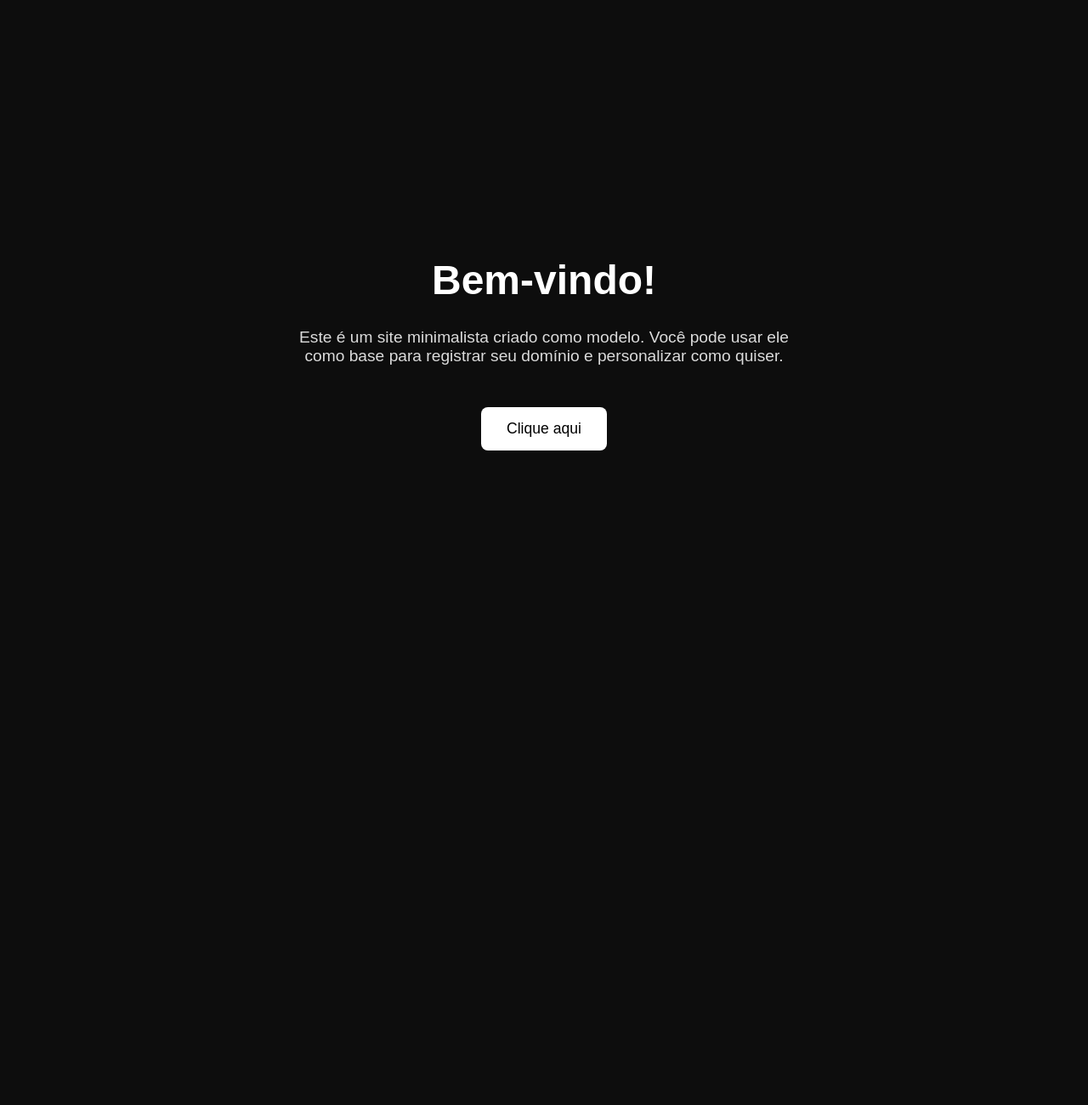
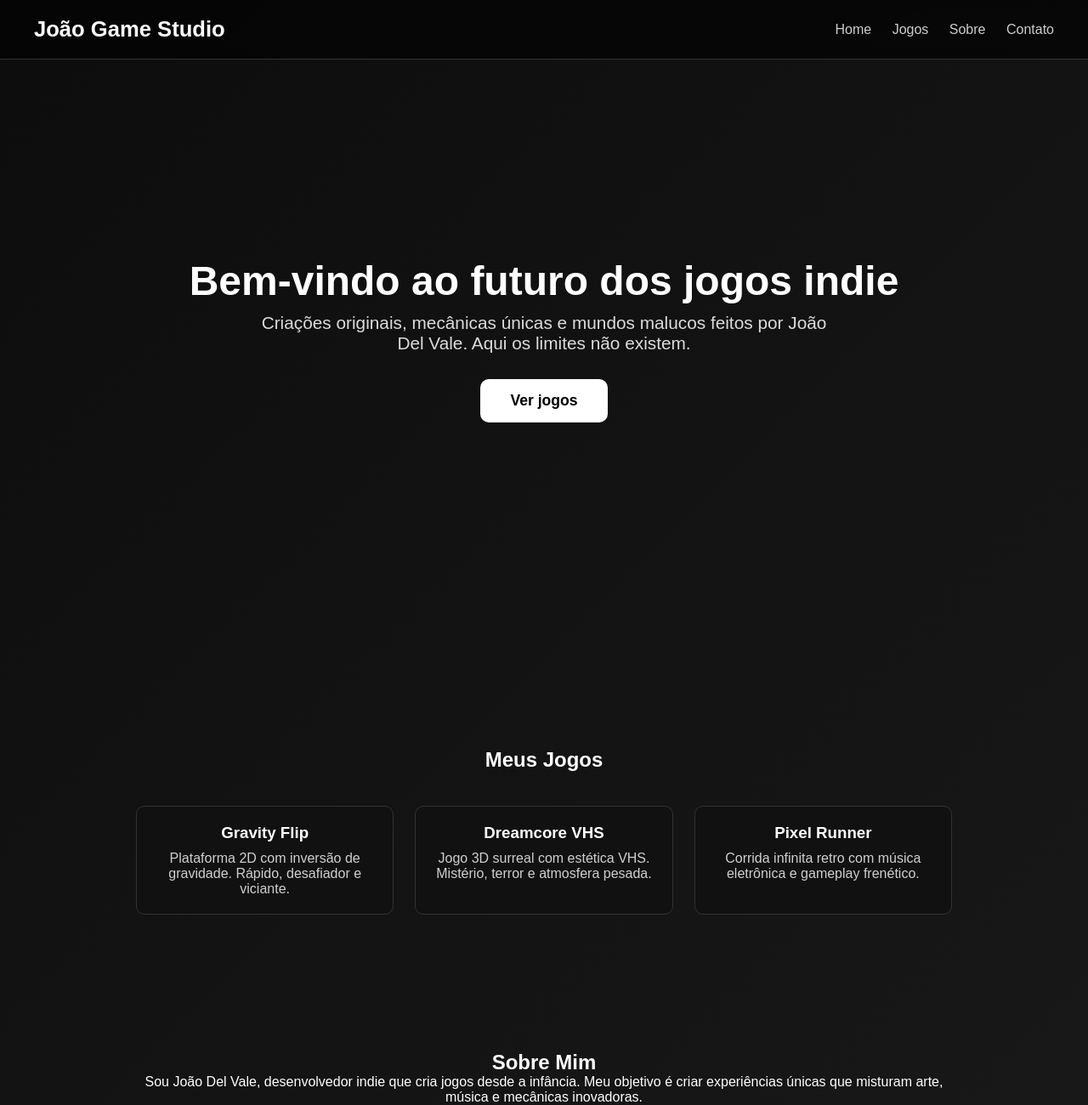
Before and after one commit to joaogamestudio/Meu-Site-BLA-BLA.com, a plain HTML site: page index.html in a window 1280 px wide. Shown: the top 1300 px of the page at 85% size. Before the commit the page ends 800 px from the top, so only its background shows below. Drawn offline with Linux system fonts and the light colour scheme.

Commit message:
Revamp index.html for João Game Studio
Updated the website's content and styling to reflect the new branding for 'João Game Studio'.

```diff
--- a/index.html
+++ b/index.html
@@ -1,57 +1,156 @@
 <!DOCTYPE html>
 <html lang="pt-br">
-
 <head>
   <meta charset="UTF-8" />
   <meta name="viewport" content="width=device-width, initial-scale=1.0" />
-    <title>Meu Site Minimalista</title>
+  <title>João Game Studio</title>
   <style>
+    * { margin: 0; padding: 0; box-sizing: border-box; }
     body {
-            margin: 0;
-            padding: 0;
       font-family: Arial, sans-serif;
-            background: #0d0d0d;
-            color: #ffffff;
+      background: linear-gradient(135deg, #0d0d0d, #1a1a1a);
+      color: #fff;
+      overflow-x: hidden;
+    }
+    header {
+      width: 100%;
+      padding: 20px 40px;
+      display: flex;
+      justify-content: space-between;
+      align-items: center;
+      position: fixed;
+      top: 0;
+      background: rgba(0,0,0,0.6);
+      backdrop-filter: blur(6px);
+      border-bottom: 1px solid #333;
+      z-index: 1000;
+    }
+    header h1 { font-size: 1.6rem; }
+    nav a {
+      text-decoration: none;
+      color: #fff;
+      margin-left: 20px;
+      opacity: 0.8;
+      transition: 0.2s;
+    }
+    nav a:hover { opacity: 1; }
+
+    .hero {
+      height: 100vh;
       display: flex;
       flex-direction: column;
+      justify-content: center;
       align-items: center;
-            justify-content: center;
-            height: 100vh;
       text-align: center;
+      padding: 0 20px;
     }
-
-        h1 {
+    .hero h2 {
       font-size: 3rem;
       margin-bottom: 10px;
     }
-
-        p {
-            font-size: 1.2rem;
-            max-width: 600px;
+    .hero p {
+      font-size: 1.3rem;
+      max-width: 700px;
       opacity: 0.85;
     }
+    .btn {
+      margin-top: 30px;
+      display: inline-block;
+      padding: 15px 35px;
+      background: #fff;
+      color: #000;
+      border-radius: 10px;
+      font-weight: bold;
+      font-size: 1.1rem;
+      text-decoration: none;
+      transition: 0.25s;
+    }
+    .btn:hover { background: #ddd; }
 
-        a.botao {
-            margin-top: 30px;
-            padding: 15px 30px;
-            background: #ffffff;
-            color: #000000;
-            text-decoration: none;
-            border-radius: 8px;
-            font-size: 1.1rem;
-            transition: 0.2s;
+    .section {
+      padding: 80px 20px;
+      max-width: 1000px;
+      margin: auto;
+      text-align: center;
     }
+    .games-grid {
+      margin-top: 40px;
+      display: grid;
+      grid-template-columns: repeat(auto-fit, minmax(250px, 1fr));
+      gap: 25px;
+    }
+    .game-card {
+      background: #111;
+      border: 1px solid #333;
+      border-radius: 10px;
+      padding: 20px;
+      transition: 0.3s;
+    }
+    .game-card:hover { transform: translateY(-5px); }
+    .game-card h3 { margin-bottom: 10px; }
+    .game-card p { opacity: 0.8; }
 
-        a.botao:hover {
-            background: #e2e2e2;
+    footer {
+      margin-top: 80px;
+      padding: 30px;
+      text-align: center;
+      background: #000;
+      border-top: 1px solid #333;
+      opacity: 0.8;
     }
   </style>
 </head>
+<body>
+  <header>
+    <h1>João Game Studio</h1>
+    <nav>
+      <a href="#home">Home</a>
+      <a href="#games">Jogos</a>
+      <a href="#sobre">Sobre</a>
+      <a href="#contato">Contato</a>
+    </nav>
+  </header>
 
-<body>
-    <h1>Bem-vindo!</h1>
-    <p>Este é um site minimalista criado como modelo. Você pode usar ele como base para registrar seu domínio e personalizar como quiser.</p>
-    <a class="botao" href="#">Clique aqui</a>
+  <section class="hero" id="home">
+    <h2>Bem-vindo ao futuro dos jogos indie</h2>
+    <p>Criações originais, mecânicas únicas e mundos malucos feitos por João Del Vale. Aqui os limites não existem.</p>
+    <a class="btn" href="#games">Ver jogos</a>
+  </section>
+
+  <section class="section" id="games">
+    <h2>Meus Jogos</h2>
+
+    <div class="games-grid">
+      <div class="game-card">
+        <h3>Gravity Flip</h3>
+        <p>Plataforma 2D com inversão de gravidade. Rápido, desafiador e viciante.</p>
+      </div>
+
+      <div class="game-card">
+        <h3>Dreamcore VHS</h3>
+        <p>Jogo 3D surreal com estética VHS. Mistério, terror e atmosfera pesada.</p>
+      </div>
+
+      <div class="game-card">
+        <h3>Pixel Runner</h3>
+        <p>Corrida infinita retro com música eletrônica e gameplay frenético.</p>
+      </div>
+    </div>
+  </section>
+
+  <section class="section" id="sobre">
+    <h2>Sobre Mim</h2>
+    <p>Sou João Del Vale, desenvolvedor indie que cria jogos desde a infância. Meu objetivo é criar experiências únicas que misturam arte, música e mecânicas inovadoras.</p>
+  </section>
+
+  <section class="section" id="contato">
+    <h2>Contato</h2>
+    <p>Quer falar comigo? Envie uma mensagem para:</p>
+    <p><b>joaogamestudio@dev.com</b></p>
+  </section>
+
+  <footer>
+    © 2025 João Game Studio — Todos os direitos reservados.
+  </footer>
 </body>
-
 </html>
```
Lines whose indentation alone changed are shown as unchanged.
